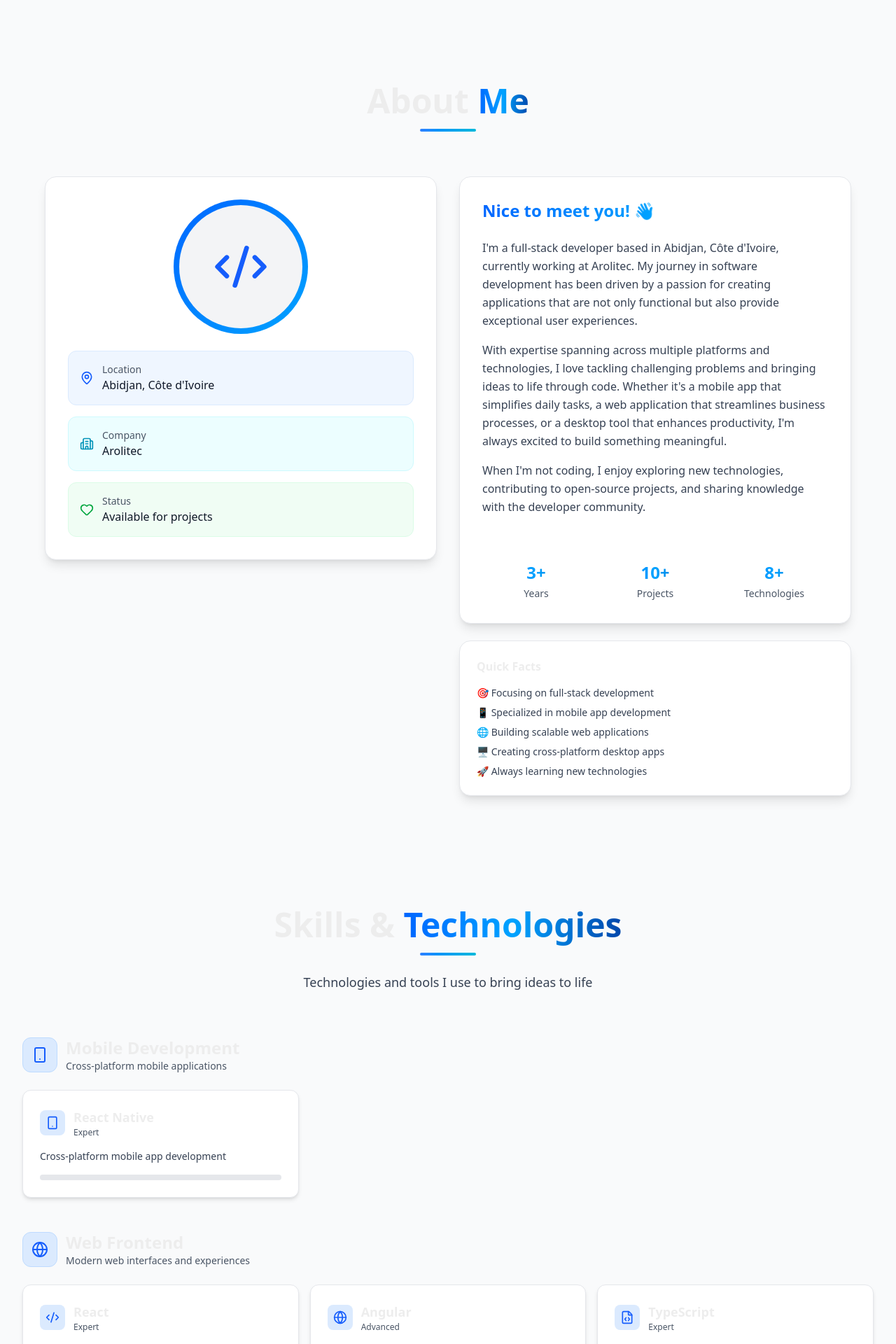
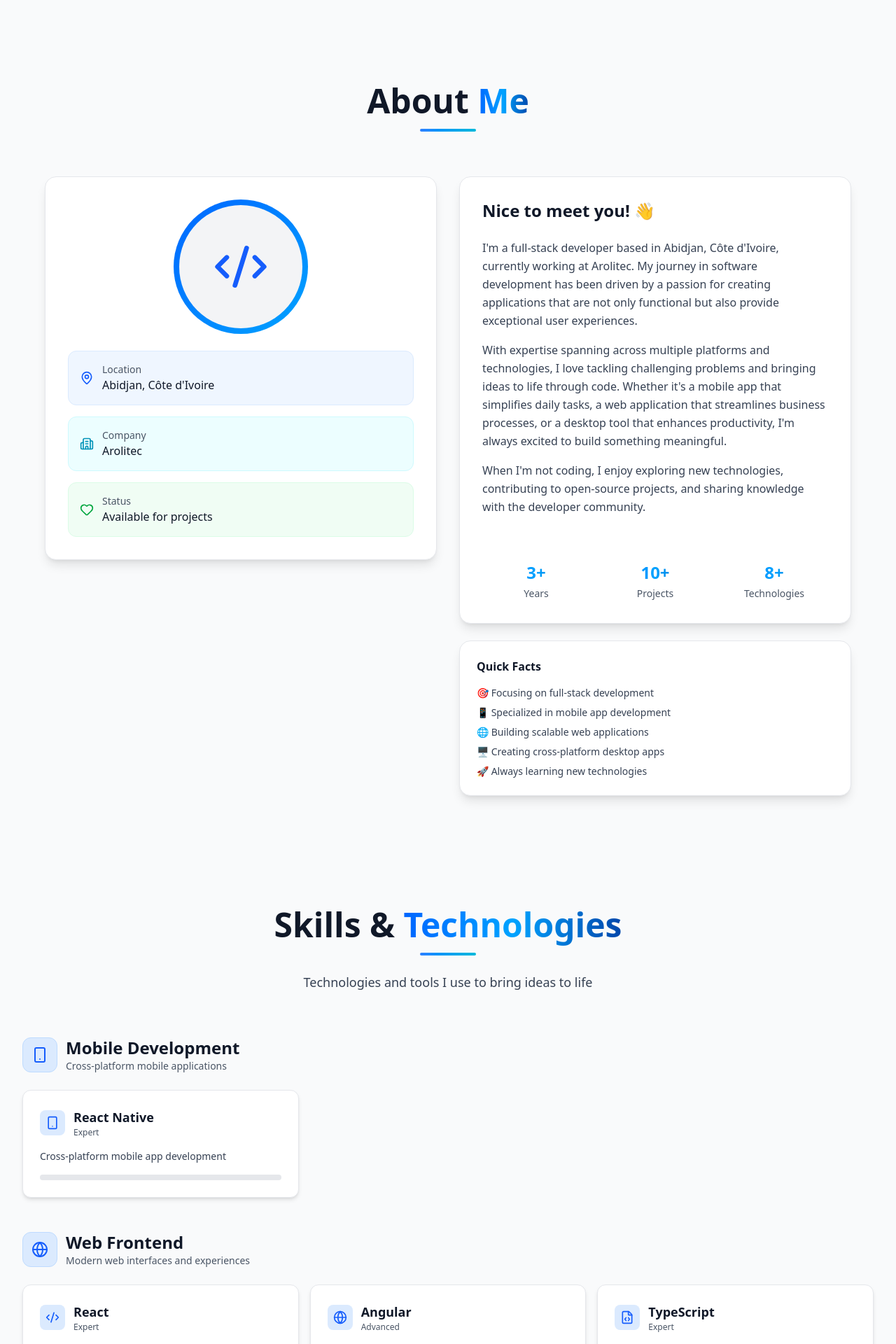
Before and after one commit to SoroMoise/portfolio, a Next.js app: page / in a window 1280 px wide. Shown: the part 760-2680 px from the top of the page at 70% size. Built offline with nearby package versions, Linux system fonts and the light colour scheme; no server answers.

Commit message:
Update text colors for improved accessibility in About, Contact, Experience, Projects, and Skills components
- Changed text colors to enhance contrast and readability in both light and dark modes.
- Ensured consistency across various sections of the application.

```diff
--- a/components/About.tsx
+++ b/components/About.tsx
@@ -44,7 +44,7 @@ export function About() {
       >
         {/* Section Title */}
         <motion.div variants={itemVariants} className="text-center mb-16">
-          <h2 className="text-3xl sm:text-4xl md:text-5xl font-bold mb-4">
+          <h2 className="text-3xl sm:text-4xl md:text-5xl font-bold mb-4 text-gray-900 dark:text-gray-100">
             About <span className="text-gradient">Me</span>
           </h2>
           <div className="w-20 h-1 bg-gradient-to-r from-blue-500 to-cyan-500 mx-auto rounded-full" />
@@ -94,7 +94,7 @@ export function About() {
           {/* Right Column - Bio */}
           <motion.div variants={itemVariants} className="space-y-6">
             <div className="bg-white dark:bg-gray-800 rounded-2xl p-8 shadow-lg border border-gray-200 dark:border-gray-700">
-              <h3 className="text-2xl font-bold mb-6 text-gradient">
+              <h3 className="text-2xl font-bold mb-6 text-gray-900 dark:text-gray-100">
                 Nice to meet you! 👋
               </h3>
 
@@ -148,7 +148,7 @@ export function About() {
               animate={isInView ? { opacity: 1, y: 0 } : { opacity: 0, y: 20 }}
               transition={{ delay: 1 }}
             >
-              <h4 className="font-semibold mb-4">Quick Facts</h4>
+              <h4 className="font-semibold mb-4 text-gray-900 dark:text-gray-100">Quick Facts</h4>
               <ul className="space-y-2 text-sm text-gray-700 dark:text-gray-300">
                 <li>🎯 Focusing on full-stack development</li>
                 <li>📱 Specialized in mobile app development</li>
--- a/components/Contact.tsx
+++ b/components/Contact.tsx
@@ -108,7 +108,7 @@ export function Contact() {
           transition={{ duration: 0.5 }}
           className="text-center mb-16"
         >
-          <h2 className="text-3xl sm:text-4xl md:text-5xl font-bold mb-4">
+          <h2 className="text-3xl sm:text-4xl md:text-5xl font-bold mb-4 text-gray-900 dark:text-gray-100">
             Get In <span className="text-gradient">Touch</span>
           </h2>
           <div className="w-20 h-1 bg-linear-to-r from-purple-500 to-pink-500 mx-auto rounded-full mb-6" />
@@ -127,7 +127,9 @@ export function Contact() {
           {/* Contact Info */}
           <motion.div variants={itemVariants} className="space-y-6">
             <div className="bg-white dark:bg-gray-800 rounded-2xl p-8 shadow-lg border border-gray-200 dark:border-gray-700">
-              <h3 className="text-2xl font-bold mb-6">Contact Information</h3>
+              <h3 className="text-2xl font-bold mb-6 text-gray-900 dark:text-gray-100">
+                Contact Information
+              </h3>
 
               <div className="space-y-6">
                 {/* Email */}
@@ -185,7 +187,9 @@ export function Contact() {
 
             {/* Social Links Card */}
             <div className="bg-white dark:bg-gray-800 rounded-2xl p-8 shadow-lg border border-gray-200 dark:border-gray-700">
-              <h3 className="text-xl font-bold mb-6">Connect With Me</h3>
+              <h3 className="text-xl font-bold mb-6 text-gray-900 dark:text-gray-100">
+                Connect With Me
+              </h3>
               <div className="flex gap-4">
                 {SOCIAL_LINKS.map((social) => {
                   const Icon =
@@ -238,7 +242,9 @@ export function Contact() {
               onSubmit={handleSubmit}
               className="bg-white dark:bg-gray-800 rounded-2xl p-8 shadow-lg border border-gray-200 dark:border-gray-700 h-full"
             >
-              <h3 className="text-2xl font-bold mb-6">Send Me a Message</h3>
+              <h3 className="text-2xl font-bold mb-6 text-gray-900 dark:text-gray-100">
+                Send Me a Message
+              </h3>
 
               <div className="space-y-4">
                 {/* Name */}
--- a/components/Experience.tsx
+++ b/components/Experience.tsx
@@ -46,7 +46,7 @@ export function Experience() {
           transition={{ duration: 0.5 }}
           className="text-center mb-16"
         >
-          <h2 className="text-3xl sm:text-4xl md:text-5xl font-bold mb-4">
+          <h2 className="text-3xl sm:text-4xl md:text-5xl font-bold mb-4 text-gray-900 dark:text-gray-100">
             Professional <span className="text-gradient">Experience</span>
           </h2>
           <div className="w-20 h-1 bg-gradient-to-r from-blue-500 to-cyan-500 mx-auto rounded-full mb-6" />
@@ -89,7 +89,7 @@ export function Experience() {
                           <Briefcase className="w-6 h-6 text-blue-600" />
                         </div>
                         <div>
-                          <h3 className="text-2xl font-bold mb-1">
+                          <h3 className="text-2xl font-bold mb-1 text-gray-900 dark:text-gray-100">
                             {exp.position}
                           </h3>
                           <p className="text-lg text-gray-800 dark:text-gray-200 font-medium">
@@ -134,7 +134,7 @@ export function Experience() {
                     {exp.responsibilities &&
                       exp.responsibilities.length > 0 && (
                         <div className="mb-6">
-                          <h4 className="font-semibold mb-3 flex items-center gap-2">
+                          <h4 className="font-semibold mb-3 flex items-center gap-2 text-gray-900 dark:text-gray-100">
                             <CheckCircle2 className="w-4 h-4 text-blue-600" />
                             Key Responsibilities:
                           </h4>
@@ -155,7 +155,7 @@ export function Experience() {
                     {/* Achievements */}
                     {exp.achievements && exp.achievements.length > 0 && (
                       <div className="mb-6">
-                        <h4 className="font-semibold mb-3 text-gradient">
+                        <h4 className="font-semibold mb-3 text-gray-900 dark:text-gray-100">
                           Achievements:
                         </h4>
                         <ul className="space-y-2">
--- a/components/Projects.tsx
+++ b/components/Projects.tsx
@@ -77,7 +77,7 @@ export function Projects() {
           transition={{ duration: 0.5 }}
           className="text-center mb-16"
         >
-          <h2 className="text-3xl sm:text-4xl md:text-5xl font-bold mb-4">
+          <h2 className="text-3xl sm:text-4xl md:text-5xl font-bold mb-4 text-gray-900 dark:text-gray-100">
             Featured <span className="text-gradient">Projects</span>
           </h2>
           <div className="w-20 h-1 bg-gradient-to-r from-blue-500 to-cyan-500 mx-auto rounded-full mb-6" />
@@ -127,7 +127,7 @@ export function Projects() {
                 </div>
 
                 {/* Project Info */}
-                <h3 className="text-2xl font-bold mb-3">{project.name}</h3>
+                <h3 className="text-2xl font-bold mb-3 text-gray-900 dark:text-gray-100">{project.name}</h3>
                 <p className="text-gray-700 dark:text-gray-300 mb-4 grow">
                   {project.description}
                 </p>
--- a/components/Skills.tsx
+++ b/components/Skills.tsx
@@ -102,7 +102,7 @@ export function Skills() {
           transition={{ duration: 0.5 }}
           className="text-center mb-16"
         >
-          <h2 className="text-3xl sm:text-4xl md:text-5xl font-bold mb-4">
+          <h2 className="text-3xl sm:text-4xl md:text-5xl font-bold mb-4 text-gray-900 dark:text-gray-100">
             Skills & <span className="text-gradient">Technologies</span>
           </h2>
           <div className="w-20 h-1 bg-gradient-to-r from-blue-500 to-cyan-500 mx-auto rounded-full mb-6" />
@@ -137,7 +137,7 @@ export function Skills() {
                     <CategoryIcon className="w-6 h-6 text-blue-600" />
                   </div>
                   <div>
-                    <h3 className="text-xl sm:text-2xl font-bold">
+                    <h3 className="text-xl sm:text-2xl font-bold text-gray-900 dark:text-gray-100">
                       {category.name}
                     </h3>
                     <p className="text-sm text-gray-600 dark:text-gray-400">
@@ -171,7 +171,7 @@ export function Skills() {
                                 <SkillIcon className="w-5 h-5 text-blue-600" />
                               </div>
                               <div>
-                                <h4 className="font-semibold text-lg">
+                                <h4 className="font-semibold text-lg text-gray-900 dark:text-gray-100">
                                   {skill.name}
                                 </h4>
                                 <p className="text-xs text-gray-600 dark:text-gray-400 capitalize">
```
